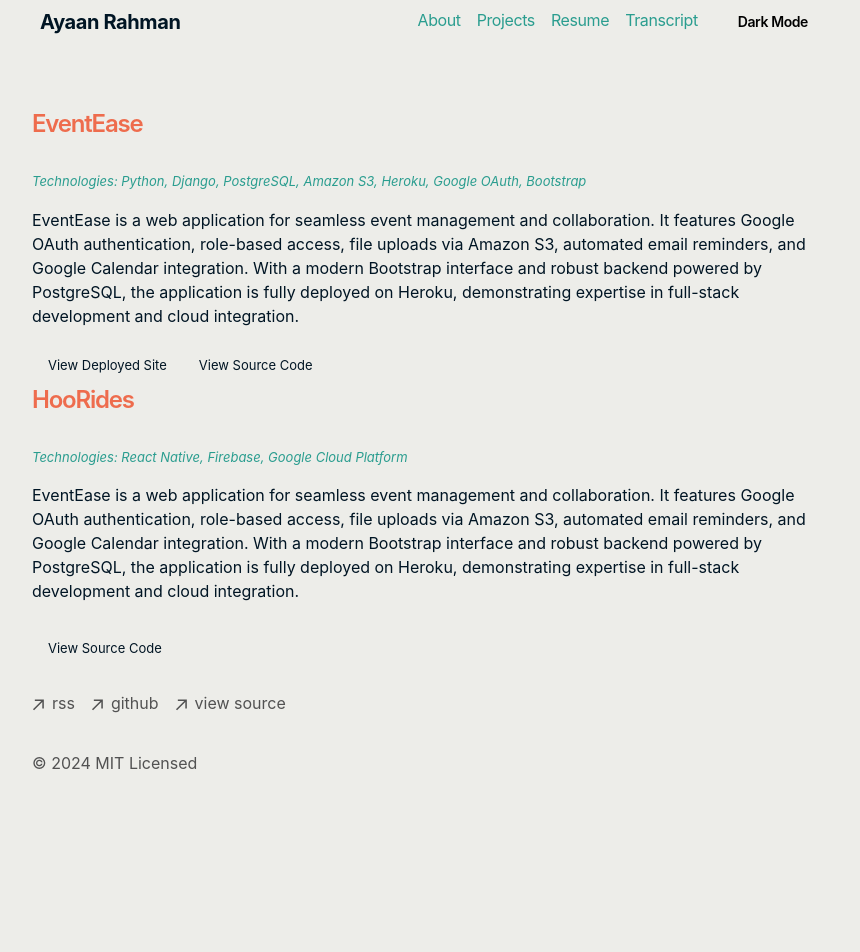
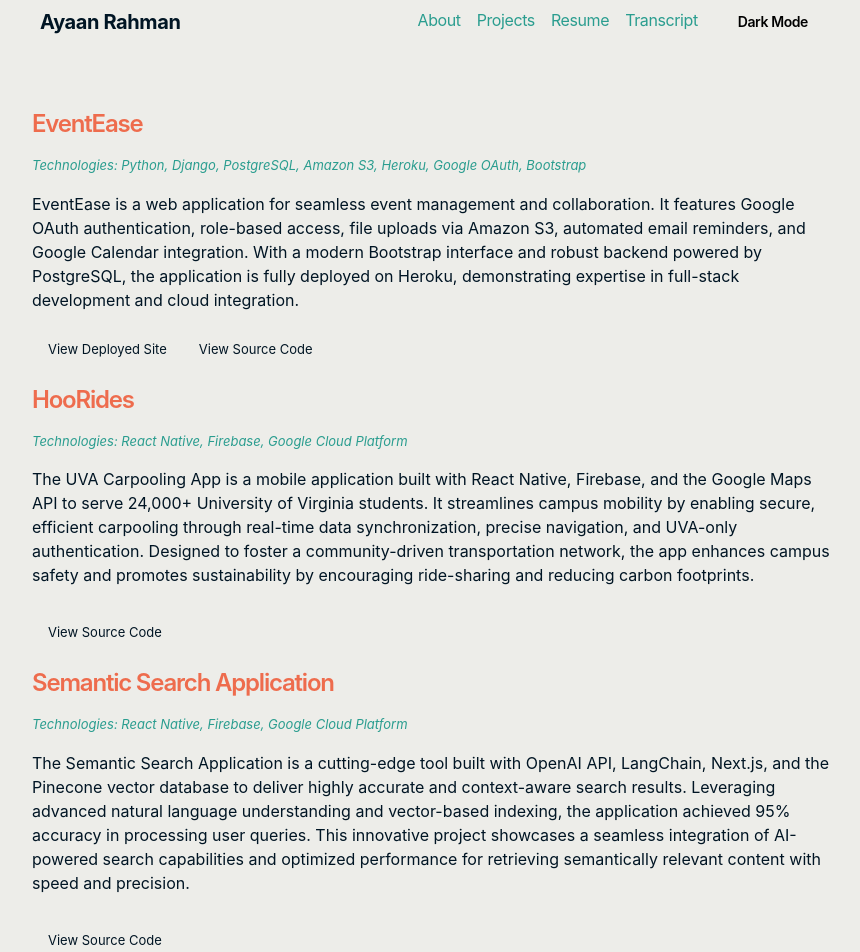
Before and after one commit to AyaanARahman/ayaan-personal-website, a Next.js app: page /projects in a window 1280 px wide. Shown: the top 952 px of the page, without its empty margins (208-1068 px from the left). Before the commit the page ends 800 px from the top, so only its background shows below. Built offline with nearby package versions, Linux system fonts and the light colour scheme.

Commit message:
Updated styling and projects

```diff
--- a/app/components/footer.tsx
+++ b/app/components/footer.tsx
@@ -24,10 +24,10 @@ export default function Footer() {
             className="flex items-center transition-all hover:text-neutral-800 dark:hover:text-neutral-100"
             rel="noopener noreferrer"
             target="_blank"
-            href="/rss"
+            href="https://www.linkedin.com/in/ayaanrahman7972/"
           >
             <ArrowIcon />
-            <p className="ml-2 h-7">rss</p>
+            <p className="ml-2 h-7">LinkedIn</p>
           </a>
         </li>
         <li>
@@ -35,10 +35,10 @@ export default function Footer() {
             className="flex items-center transition-all hover:text-neutral-800 dark:hover:text-neutral-100"
             rel="noopener noreferrer"
             target="_blank"
-            href="https://github.com/vercel/next.js"
+            href="https://github.com/AyaanARahman"
           >
             <ArrowIcon />
-            <p className="ml-2 h-7">github</p>
+            <p className="ml-2 h-7">Github</p>
           </a>
         </li>
         <li>
@@ -46,10 +46,10 @@ export default function Footer() {
             className="flex items-center transition-all hover:text-neutral-800 dark:hover:text-neutral-100"
             rel="noopener noreferrer"
             target="_blank"
-            href="https://vercel.com/templates/next.js/portfolio-starter-kit"
+            href="https://github.com/AyaanARahman/ayaan-personal-website"
           >
             <ArrowIcon />
-            <p className="ml-2 h-7">view source</p>
+            <p className="ml-2 h-7">Source Code For My Website</p>
           </a>
         </li>
       </ul>
--- a/app/components/nav.tsx
+++ b/app/components/nav.tsx
@@ -47,7 +47,7 @@ export function Navbar() {
               Transcript
             </Link>
 
-            <button onClick={toggleDarkMode} className="ml-4 px-2 py-1 text-sm font-semibold dark:bg-gray-800 rounded">
+            <button onClick={toggleDarkMode} className="ml-4 px-2 clicker py-1 text-sm font-semibold dark:bg-gray-800 rounded">
               {isDarkMode ? 'Light Mode' : 'Dark Mode'}
             </button>
           </div>
--- a/app/global.css
+++ b/app/global.css
@@ -185,22 +185,22 @@ table {
 
 /* Navbar Link Styles */
 .nav-link {
-  color: #2a9d8f; /* Default color */
+  color: #2a9d8f;
   text-decoration: none;
-  transition: all 0.3s ease-in-out; /* Smooth transition */
+  transition: all 0.3s ease-in-out;
 }
 .dark .nav-link {
-  color: #ee6c4d; /* Default color */
+  color: #ee6c4d;
 }
 
 .nav-link:hover {
-  color: #ee6c4d; /* Change color on hover (light mode) */
-  font-size: 1.1rem; /* Slightly increase font size */
-  font-weight: 600; /* Make font bold */
+  color: #ee6c4d;
+  font-size: 1.1rem;
+  font-weight: 600;
 }
 
 .dark .nav-link:hover {
-  color: #2a9d8f; /* Change color on hover (dark mode) */
+  color: #2a9d8f;
 }
 
 .name{
@@ -211,11 +211,15 @@ table {
   color:#edede9;
 }
 
+.clicker{
+  cursor: pointer;
+}
+
 
 /* Dark Mode Styles */
 .dark {
-  background-color: #001524; /* Page background color for dark mode */
-  color: #ffffff; /* Default text color for dark mode */
+  background-color: #001524;
+  color: #ffffff;
 }
 
 a.custom-link {
@@ -226,7 +230,7 @@ a.custom-link {
 
 a.custom-link:hover {
   background-color: #4a5568;
-  color: #ffffff /* Light mode hover background color */
+  color: #ffffff
 }
 
 .dark a.custom-link{
@@ -234,5 +238,37 @@ a.custom-link:hover {
 }
 
 .dark a.custom-link:hover {
-  background-color: #4a5568; /* Light mode hover background color */
+  background-color: #4a5568;
 }
+
+footer a {
+  color: #6b7280;
+  transition: color 0.3s ease, background-color 0.3s ease;
+}
+
+footer a:hover {
+  color: #ee6c4d;
+}
+
+/* Footer Links (Dark Mode) */
+.dark footer a {
+  color: #d1d5db;
+}
+
+.dark footer a:hover {
+  color: #2a9d8f;
+}
+
+/* Footer Arrow Icon */
+footer svg {
+  fill: currentColor;
+}
+
+/* Footer Text */
+footer p {
+  color: #6b7280;
+}
+
+.dark footer p {
+  color: #d1d5db;
+}
--- a/app/projects/page.tsx
+++ b/app/projects/page.tsx
@@ -1,10 +1,12 @@
 import { BlogPosts } from 'app/components/posts'
 import Image from 'next/image'
+
+//UPDATE AND ADD ALL RELEVANT PROJECTS WITH SOURCE CODE LINKS
 
 export default function Page() {
   return (
     <section>
-      <h1 className="mb-8 text-2xl font-semibold tracking-tighter title-color">
+      <h1 className="mb-4 text-2xl font-semibold tracking-tighter title-color">
         EventEase
       </h1>
 
@@ -38,7 +40,7 @@ export default function Page() {
           View Source Code
         </a>
 
-      <h1 className="mt-2 mb-8 text-2xl font-semibold tracking-tighter title-color">
+      <h1 className="mt-6 mb-4 text-2xl font-semibold tracking-tighter title-color">
         HooRides
       </h1>
       <p className='mb-4 tech-font-color font-size_small'>
@@ -48,10 +50,11 @@ export default function Page() {
       </p>
 
       <p className="mb-8 p-font-color">
-        {`EventEase is a web application for seamless event management and collaboration. It features Google OAuth authentication,
-        role-based access, file uploads via Amazon S3, automated email reminders, and Google Calendar integration. With a modern
-        Bootstrap interface and robust backend powered by PostgreSQL, the application is fully deployed on Heroku, demonstrating
-        expertise in full-stack development and cloud integration.`}
+        {`The UVA Carpooling App is a mobile application built with React Native, Firebase, and the Google Maps API
+        to serve 24,000+ University of Virginia students. It streamlines campus mobility by enabling secure,
+        efficient carpooling through real-time data synchronization, precise navigation, and UVA-only authentication.
+        Designed to foster a community-driven transportation network, the app enhances campus safety and promotes
+        sustainability by encouraging ride-sharing and reducing carbon footprints.`}
       </p>
       <a
           href="https://github.com/UVA-Rideshare/rideshare"
@@ -62,6 +65,31 @@ export default function Page() {
           View Source Code
         </a>
 
+        <h1 className="mt-6 mb-4 text-2xl font-semibold tracking-tighter title-color">
+        Semantic Search Application
+      </h1>
+      <p className='mb-4 tech-font-color font-size_small'>
+        <i>
+        Technologies: React Native, Firebase, Google Cloud Platform
+        </i>
+      </p>
+
+      <p className="mb-8 p-font-color">
+        {`The Semantic Search Application is a cutting-edge tool built with OpenAI API, LangChain, Next.js,
+        and the Pinecone vector database to deliver highly accurate and context-aware search results.
+        Leveraging advanced natural language understanding and vector-based indexing, the application
+        achieved 95% accuracy in processing user queries. This innovative project showcases a seamless integration
+        of AI-powered search capabilities and optimized performance for retrieving semantically relevant content with speed and precision.`}
+      </p>
+      <a
+          href="https://github.com/AyaanARahman/Ayaan-Semantic-Search"
+          target="_blank"
+          rel="noopener noreferrer"
+          className="px-4 py-2 rounded-md font-size_small custom-link"
+        >
+          View Source Code
+        </a>
+
     </section>
   )
 }
```
